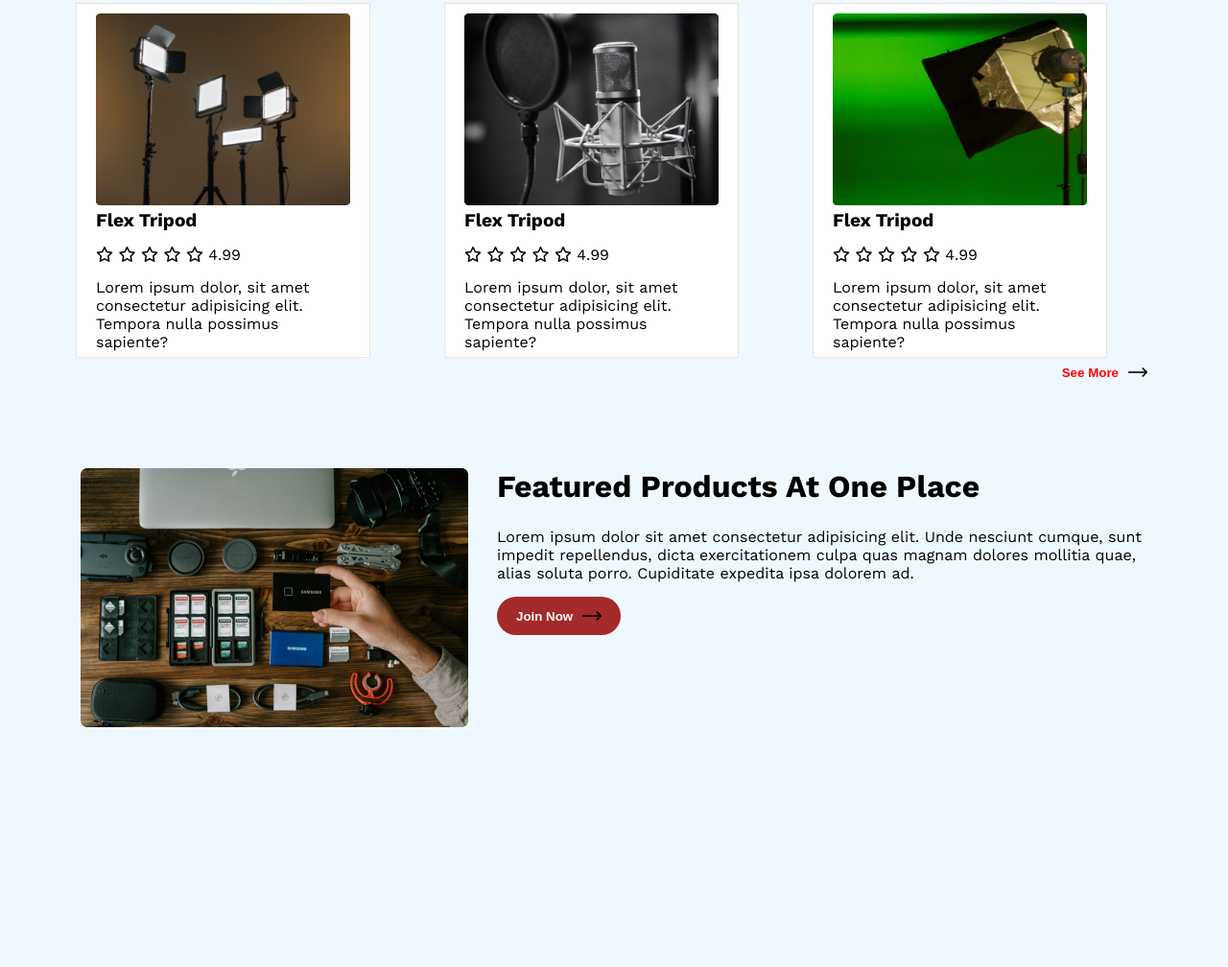
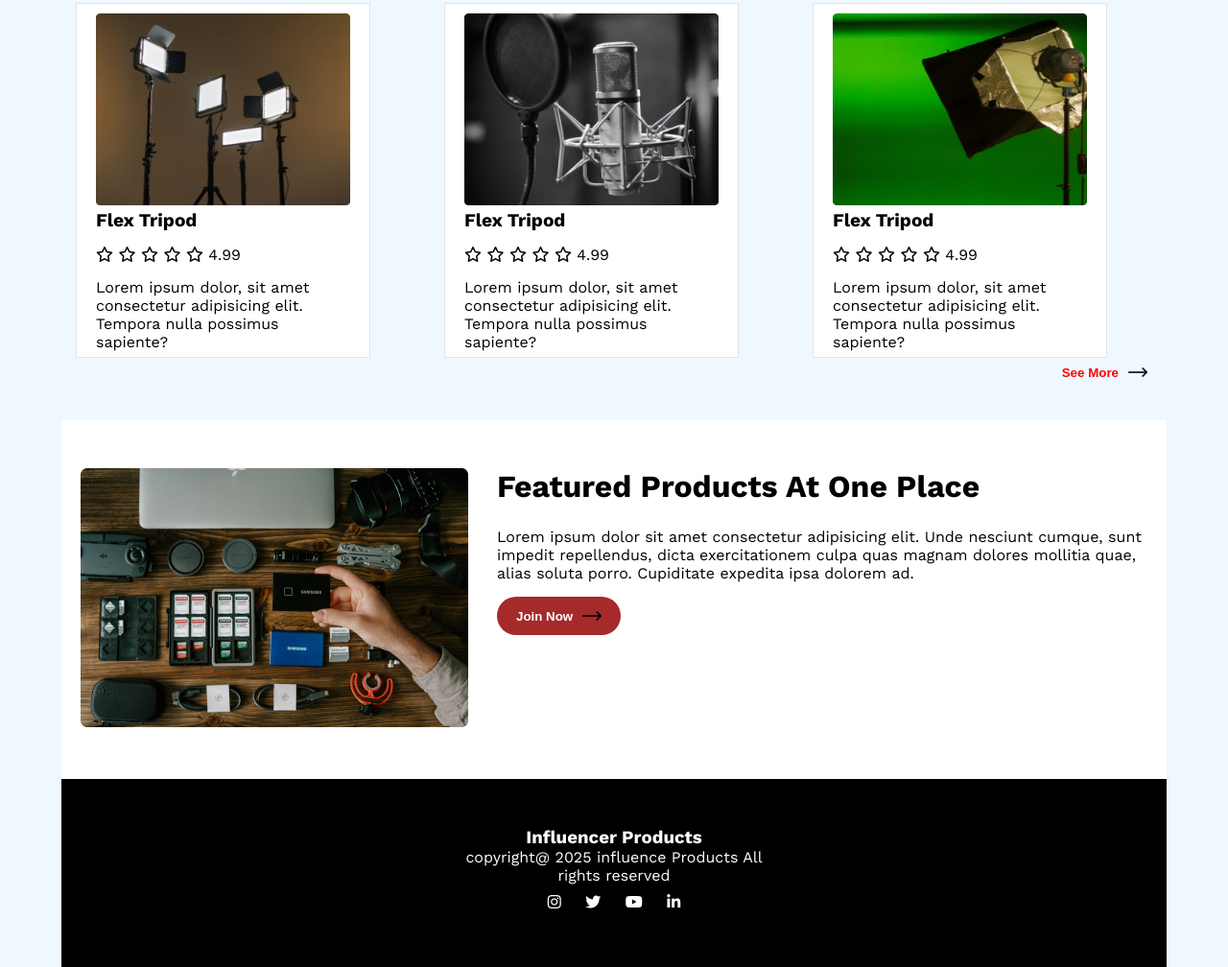
Before and after one commit to eyakubsharif/influencer-gear, a plain HTML site: page index.html in a window 1280 px wide. Shown: the part 1713-2721 px from the top of the page at 96% size. Before the commit the page ends 2525 px from the top, so only its background shows below. Drawn offline with nearby package versions, Linux system fonts and the light colour scheme.

Commit message:
Footer section add and finally finished this project

```diff
--- a/index.html
+++ b/index.html
@@ -197,7 +197,18 @@
   </main>
 
   <footer>
-
+<div class="container">
+   <div class="footer">
+    <h3>Influencer Products</h3>
+    <p>copyright@ 2025 influence Products All rights reserved</p>
+    <div>
+        <i class="fa-brands fa-instagram"></i>
+        <i class="fa-brands fa-twitter"></i>
+        <i class="fa-brands fa-youtube"></i>
+        <i class="fa-brands fa-linkedin-in"></i>
+    </div>
+   </div>
+</div>
   </footer>
 </body>
 </html>
--- a/style.css
+++ b/style.css
@@ -136,6 +136,7 @@
     gap: 30px;
     justify-content: center;
     padding: 50px 20px;
+    background-color: white;
    }
    .feature-img{
     width: 50%;
@@ -147,3 +148,17 @@
    .feature-content > h1{
     margin-bottom: 3cqh;
    }
+
+   .container{
+    padding: 50px 30px;
+    background-color: black;
+    color: white;
+   }
+   .footer{
+    max-width: 30%;
+    margin: 0 auto;
+    text-align: center;
+   }
+   .footer i{
+    margin: 10px;
+   }
```
